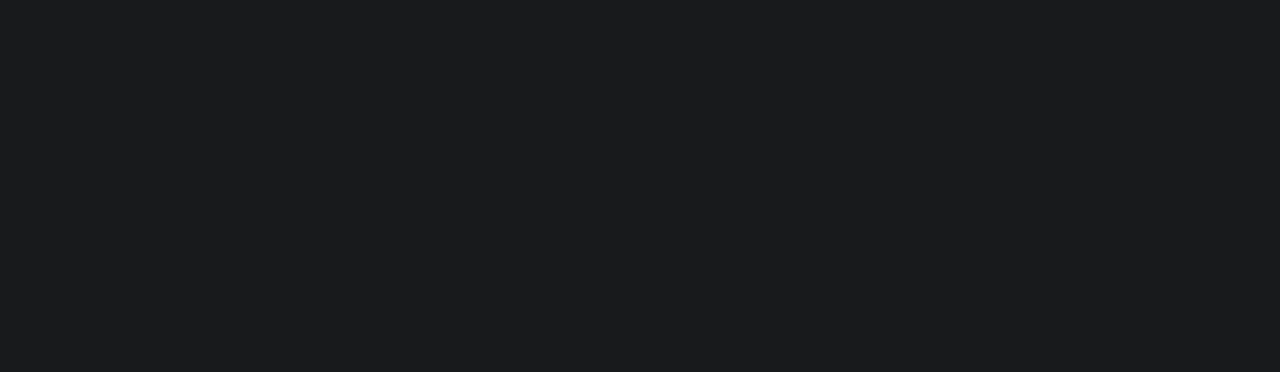
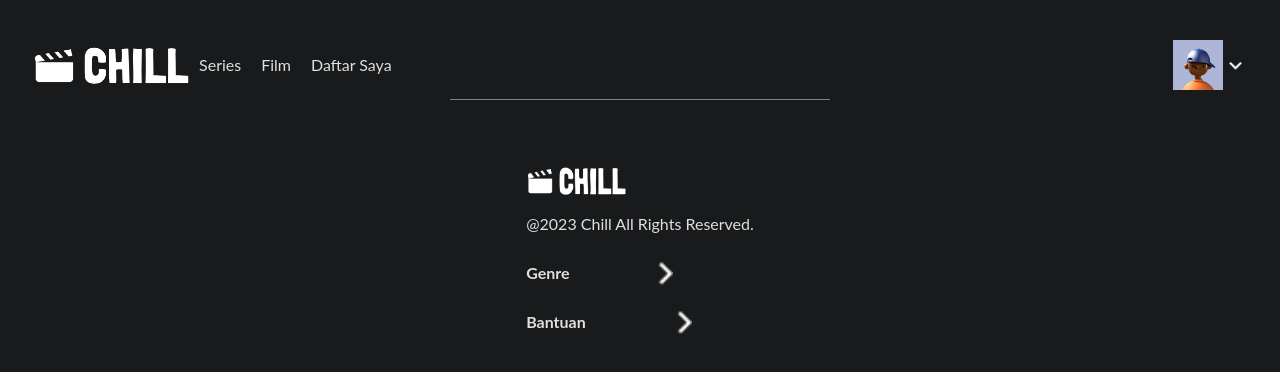
Before and after one commit to Whoosh112/tugasbootcampinter2, a React (Vite) app: page /favorit in a window 1280 px wide. Before the commit this address had no page. Shown: the top 372 px of the page. Built offline with nearby package versions, Linux system fonts and the light colour scheme.

Commit message:
menambahkan page untuk array favorit

```diff
--- a/src/App.jsx
+++ b/src/App.jsx
@@ -2,6 +2,7 @@ import { BrowserRouter, Routes, Route} from "react-router-dom";
 import Login from "./Pages/Login";
 import Register from "./Pages/Register";
 import Beranda from "./Pages/Beranda";
+import Favorit from "./Pages/Favorit";
 import "./App.css";
 
 function App() {
@@ -11,6 +12,8 @@ function App() {
 				<Route path="/" element={<Register />} />
 				<Route path="/login" element={<Login />} />
 				<Route path="/beranda" element={<Beranda />} />
+				<Route path="/favorit" element={<Favorit />} />
+
 			</Routes>
 		</BrowserRouter>
 	);
--- /dev/null
+++ b/src/Pages/Favorit.jsx
@@ -0,0 +1,35 @@
+import { useEffect } from "react";
+
+import Navbar from "../Components/Navbar";
+import Footer from "../Components/Footer";
+
+
+import "./cssPages/styleFavorit.css"
+
+function Favorit () {
+useEffect(() => {
+        document.body.classList.add("favoritpage");
+
+        return () => {
+          document.body.classList.remove("favoritpage");
+        };
+      }, []);
+
+return (
+    <>
+    <div className="beranda">
+      <div className="navbar">
+          <Navbar />
+      </div>
+      <div className="favoritarray">
+
+      </div>
+      <div className="footer">
+            <Footer />
+        </div>
+    </div>
+    </>
+    )
+};
+
+export default Favorit;
--- /dev/null
+++ b/src/Pages/cssPages/styleFavorit.css
@@ -0,0 +1,48 @@
+*, *::before, *::after {
+    margin: 0;
+    padding: 0;
+    box-sizing: border-box;
+  }
+
+.favoritpage {
+    background:rgba(24, 26, 28, 1);
+    background-size: auto; background-repeat: no-repeat; background-position: center;
+  }
+
+.beranda{
+  display: flex;
+  flex-direction: column;
+  align-items: center;
+  width: 100%;
+  max-width: 1440px;
+  height: 100%;
+  color: rgb(224,224,224);
+  text-align: left;
+}
+
+.navbar{
+  display: flex;
+  justify-content: space-between;
+  width: 100%;
+}
+
+.footer{
+  display: flex;
+  flex-direction: row;
+  justify-content: space-between;
+  align-items: center;
+  border-top-style: solid;
+  border-top-color: grey;
+  border-width: thin;
+  padding: 3% ;
+}
+
+@media only screen and (max-width: 600px){
+  body{
+    overflow-x: hidden;
+  }
+
+  .kotakfilm {
+    padding: 20px;
+  }
+}
```
